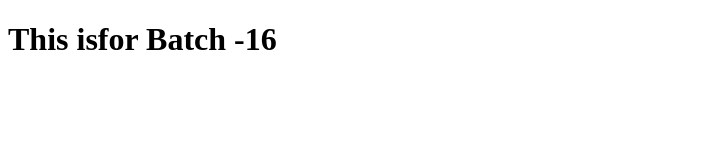
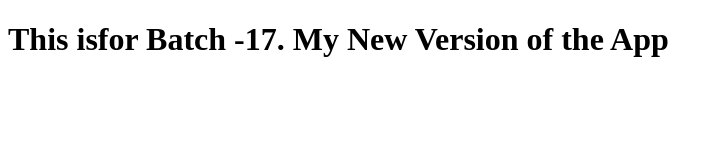
Before and after one commit to zzainz/beanstalk-demo, a plain HTML site: page index.html in a window 1280 px wide. Shown: the whole page, without its empty margins (0-723 px from the left). Drawn offline with Linux system fonts and the light colour scheme.

Commit message:
new version of my app

```diff
--- a/index.html
+++ b/index.html
@@ -4,6 +4,6 @@
     <title>My Web App</title>
 </head>
 <body>
-    <h1>This isfor Batch -16 </h1>
+    <h1>This isfor Batch -17. My New Version of the App </h1>
 </body>
 </html>
```
